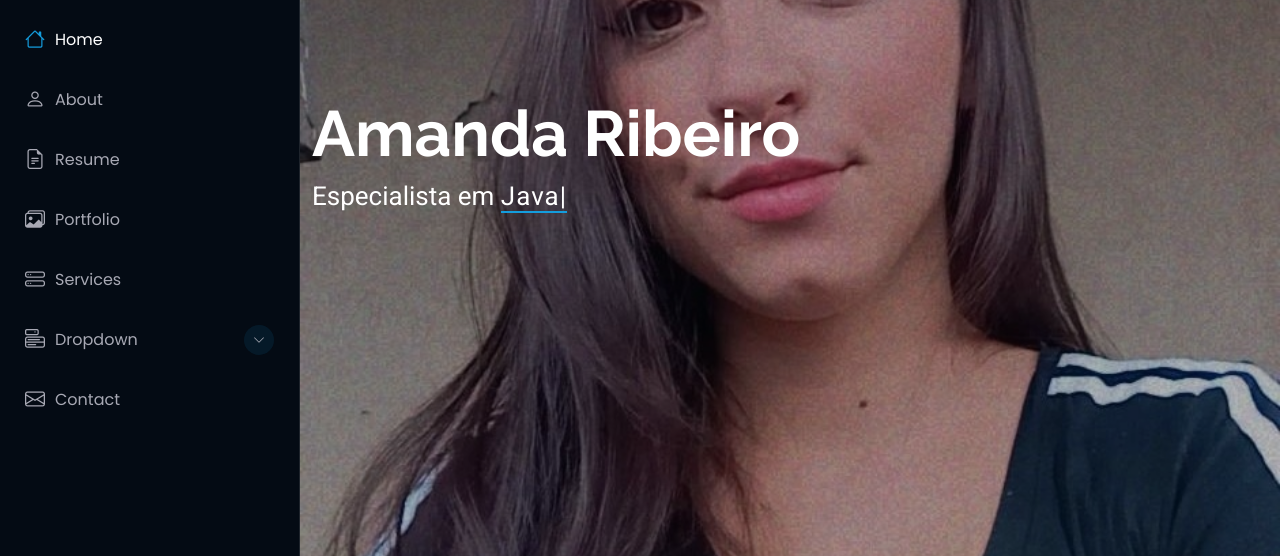
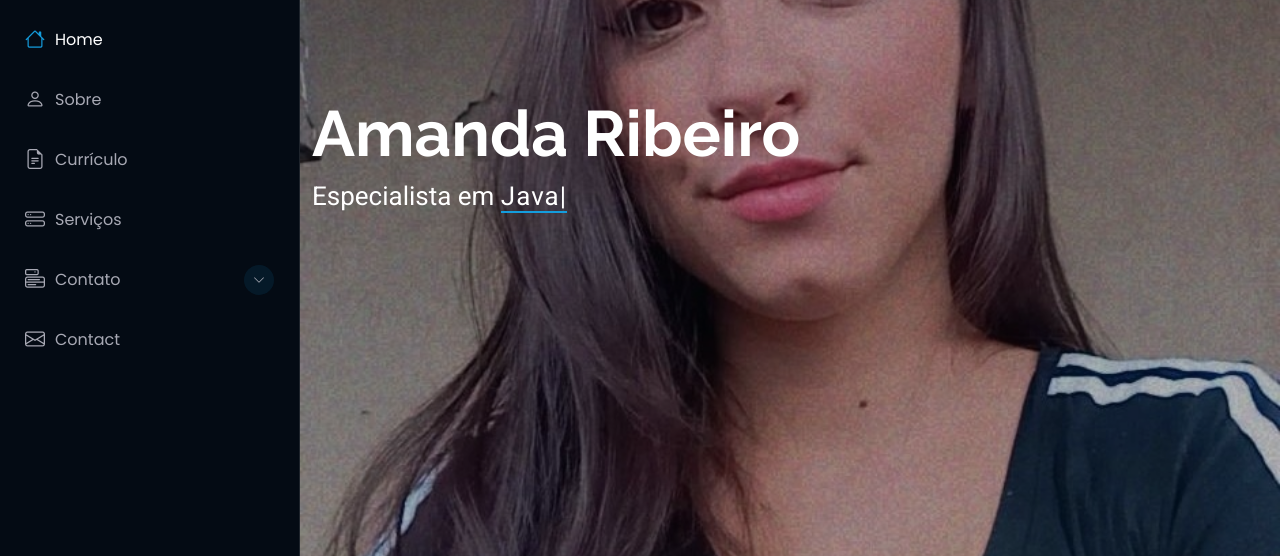
Before and after one commit to Amandaribeirocode/Portif-lio, a plain HTML site: page index.html in a window 1280 px wide. Shown: the part 244-802 px from the top of the page. Drawn offline with Linux system fonts and the light colour scheme.

Commit message:
Tradução do menu lateral

```diff
--- a/index.html
+++ b/index.html
@@ -62,11 +62,10 @@
     <nav id="navmenu" class="navmenu">
       <ul>
         <li><a href="#hero" class="active"><i class="bi bi-house navicon"></i>Home</a></li>
-        <li><a href="#about"><i class="bi bi-person navicon"></i> About</a></li>
-        <li><a href="#resume"><i class="bi bi-file-earmark-text navicon"></i> Resume</a></li>
-        <li><a href="#portfolio"><i class="bi bi-images navicon"></i> Portfolio</a></li>
-        <li><a href="#services"><i class="bi bi-hdd-stack navicon"></i> Services</a></li>
-        <li class="dropdown"><a href="#"><i class="bi bi-menu-button navicon"></i> <span>Dropdown</span> <i class="bi bi-chevron-down toggle-dropdown"></i></a>
+        <li><a href="#about"><i class="bi bi-person navicon"></i>Sobre</a></li>
+        <li><a href="#resume"><i class="bi bi-file-earmark-text navicon"></i>Currículo</a></li>
+        <li><a href="#services"><i class="bi bi-hdd-stack navicon"></i>Serviços</a></li>
+        <li class="dropdown"><a href="#"><i class="bi bi-menu-button navicon"></i> <span>Contato</span> <i class="bi bi-chevron-down toggle-dropdown"></i></a>
           <ul>
             <li><a href="#">Dropdown 1</a></li>
             <li class="dropdown"><a href="#"><span>Deep Dropdown</span> <i class="bi bi-chevron-down toggle-dropdown"></i></a>
```
